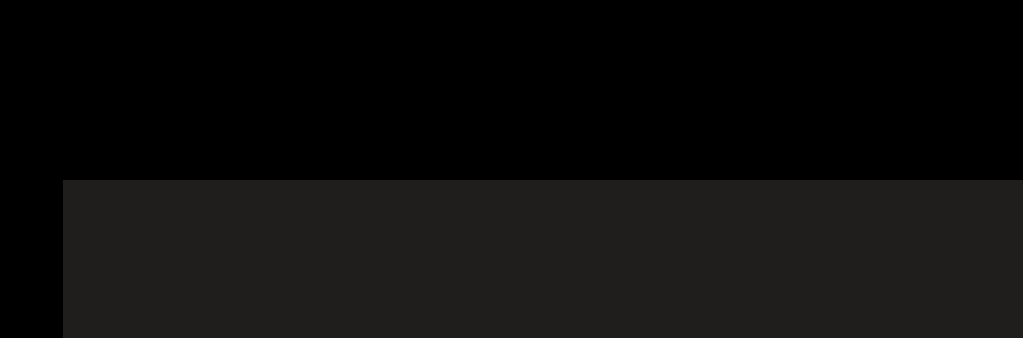
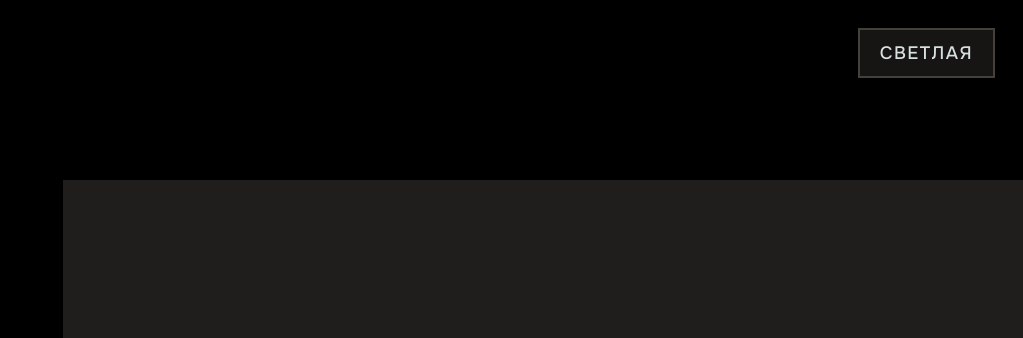
Before and after one commit to epilaework-sys/inayasreda, a website: page deck/index.html in a window 1280 px wide. Shown: the top 338 px of the page, without its empty margins (257-1280 px from the left). Drawn offline with Linux system fonts and the light colour scheme.

Commit message:
Add theme toggle in the top-right corner
Switch light/dark without reload, keep logos and QR in sync, remember
choice in localStorage and mirror it in the URL ?light flag.

Co-authored-by: Cursor <cursoragent@cursor.com>

```diff
--- a/deck/index.html
+++ b/deck/index.html
@@ -449,6 +449,10 @@
 </div>
 
 <div id="jump"></div>
+<button type="button" id="theme-toggle" aria-label="Переключить тему" title="Тема">
+  <span class="theme-toggle-label" data-when="dark">светлая</span>
+  <span class="theme-toggle-label" data-when="light">тёмная</span>
+</button>
 <script src="presentation.js"></script>
 </body>
 </html>
--- a/deck/presentation.js
+++ b/deck/presentation.js
@@ -17,28 +17,81 @@
 
   var viewport = document.getElementById('viewport');
   var jumpBox = document.getElementById('jump');
+  var themeBtn = document.getElementById('theme-toggle');
   var slides = [].slice.call(document.querySelectorAll('.stage'));
   var printMode = /[?&]print/.test(location.search);
 
-  /* ---------- Светлая тема ------------------------------------------------ */
+  /* ---------- Тема -------------------------------------------------------- */
 
-  // Всё, что можно, светлая тема делает переменными в theme-light.css.
-  // Здесь остаётся только растр: у логотипа и QR под светлый фон нужны
-  // отдельные файлы, переменными их не перекрасить.
-  if (/[?&]light/.test(location.search)) {
-    document.body.classList.add('light');
-    var swap = { 'logo-dark.png': 'logo-light.png', 'qr-site.png': 'qr-site-light.png' };
+  // Растр логотипа и QR переменными не перекрасить — меняем src.
+  // На bleed / blackout / videoslot файлы не трогаем: там фон остаётся тёмным.
+  var THEME_SWAP = {
+    toLight: { 'logo-dark.png': 'logo-light.png', 'qr-site.png': 'qr-site-light.png' },
+    toDark:  { 'logo-light.png': 'logo-dark.png', 'qr-site-light.png': 'qr-site.png' }
+  };
+
+  function themeLocked(img) {
+    var stage = img.closest('.stage');
+    return !!(stage && (stage.classList.contains('blackout') ||
+                        stage.querySelector('.bleed, .videoslot')));
+  }
+
+  function swapThemeAssets(toLight) {
+    var map = toLight ? THEME_SWAP.toLight : THEME_SWAP.toDark;
     [].forEach.call(document.images, function (img) {
       var file = img.getAttribute('src');
-      if (!swap[file]) return;
-      // Фото на вылет, чёрный экран и заставка остаются тёмными и в светлой
-      // теме — растр на них подменять нельзя, иначе логотип и QR потеряются
-      // на собственном фоне.
-      var stage = img.closest('.stage');
-      if (stage && (stage.classList.contains('blackout') ||
-                    stage.querySelector('.bleed, .videoslot'))) return;
-      img.setAttribute('src', swap[file]);
+      if (!map[file] || themeLocked(img)) return;
+      img.setAttribute('src', map[file]);
     });
+  }
+
+  function isLight() {
+    return document.body.classList.contains('light');
+  }
+
+  function setTheme(light, persist) {
+    var was = isLight();
+    document.body.classList.toggle('light', !!light);
+    if (was !== !!light) swapThemeAssets(!!light);
+
+    var url = new URL(location.href);
+    var params = new URLSearchParams(url.search);
+    params.delete('light');
+    params.delete('dark');
+    var parts = [];
+    params.forEach(function (v, k) {
+      parts.push(v === '' ? k : k + '=' + encodeURIComponent(v));
+    });
+    if (light) parts.unshift('light');
+    history.replaceState(null, '', url.pathname + (parts.length ? '?' + parts.join('&') : '') + url.hash);
+
+    if (persist !== false) {
+      try { localStorage.setItem('inaya-theme', light ? 'light' : 'dark'); } catch (e) {}
+    }
+    if (themeBtn) {
+      themeBtn.setAttribute('aria-pressed', light ? 'true' : 'false');
+      themeBtn.title = light ? 'Тёмная тема' : 'Светлая тема';
+    }
+  }
+
+  // Старт: ?light / ?dark важнее памяти; иначе localStorage; иначе тёмная.
+  var startLight = /[?&]light(?:&|$|=)/.test(location.search);
+  var startDark = /[?&]dark(?:&|$|=)/.test(location.search);
+  if (!startLight && !startDark) {
+    try { startLight = localStorage.getItem('inaya-theme') === 'light'; } catch (e) {}
+  }
+  if (startDark) startLight = false;
+  setTheme(startLight, false);
+
+  if (themeBtn && !printMode) {
+    themeBtn.addEventListener('click', function (e) {
+      e.preventDefault();
+      e.stopPropagation();
+      setTheme(!isLight(), true);
+      themeBtn.blur();
+    });
+  } else if (themeBtn) {
+    themeBtn.hidden = true;
   }
 
   function paintStars(root) {
@@ -176,6 +229,9 @@
 
   document.addEventListener('keydown', function (e) {
     if (e.metaKey || e.ctrlKey || e.altKey) return;
+    // Не перехватываем клавиши, пока фокус на кнопке темы.
+    var tag = (e.target && e.target.tagName) || '';
+    if (tag === 'BUTTON' || tag === 'INPUT' || tag === 'TEXTAREA') return;
 
     if (e.key >= '0' && e.key <= '9') {
       typed = (typed + e.key).slice(0, 2);
--- a/deck/style.css
+++ b/deck/style.css
@@ -586,6 +586,39 @@ body.printing .videoslot video { display: none; }
 }
 #jump.on { display: block; }
 
+/* Переключатель темы — правый верх экрана, поверх масштабированной сцены.
+   Не внутри .stage: иначе уедет вместе с transform: scale. */
+#theme-toggle {
+  position: fixed;
+  top: 28px;
+  right: 28px;
+  z-index: 40;
+  appearance: none;
+  border: 2px solid var(--taupe-line);
+  background: rgba(31, 30, 28, 0.72);
+  color: var(--light);
+  font-family: 'Onest', sans-serif;
+  font-size: 18px;
+  font-weight: 500;
+  letter-spacing: 0.08em;
+  text-transform: uppercase;
+  padding: 12px 20px;
+  cursor: pointer;
+  backdrop-filter: blur(8px);
+  -webkit-backdrop-filter: blur(8px);
+  transition: background var(--dur) var(--ease), border-color var(--dur) var(--ease), color var(--dur) var(--ease);
+}
+#theme-toggle:hover { border-color: var(--taupe); }
+body.light #theme-toggle {
+  background: rgba(242, 239, 233, 0.82);
+  color: var(--light);
+}
+#theme-toggle .theme-toggle-label[data-when="light"] { display: none; }
+body.light #theme-toggle .theme-toggle-label[data-when="dark"] { display: none; }
+body.light #theme-toggle .theme-toggle-label[data-when="light"] { display: inline; }
+
+body.printing #theme-toggle { display: none; }
+
 /* --------------------------------------------------------------------------
    Печать: каждый шаг анимации — отдельная страница.
    Иначе на запасном PDF развалится драматургия пауз.
```
